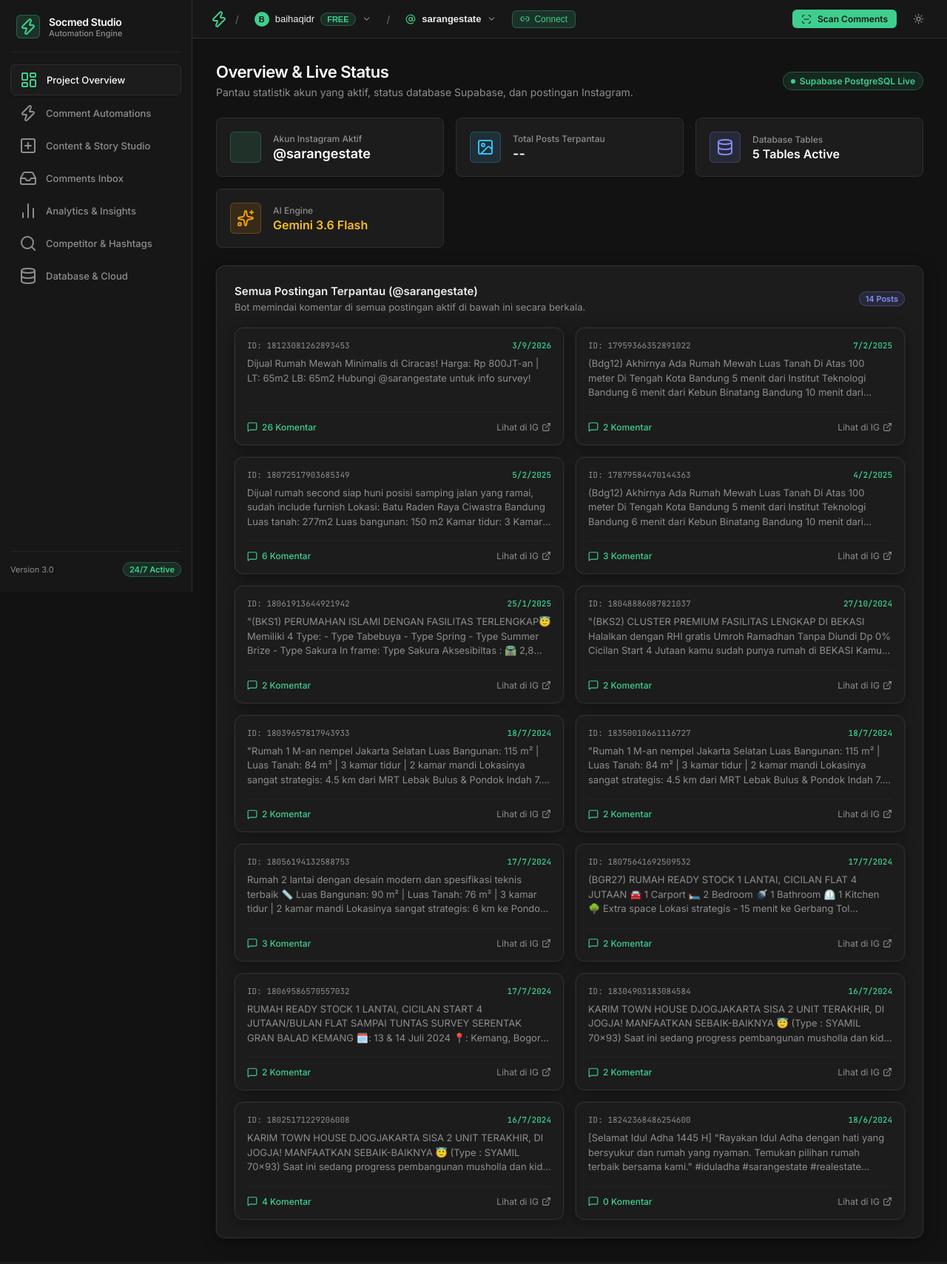
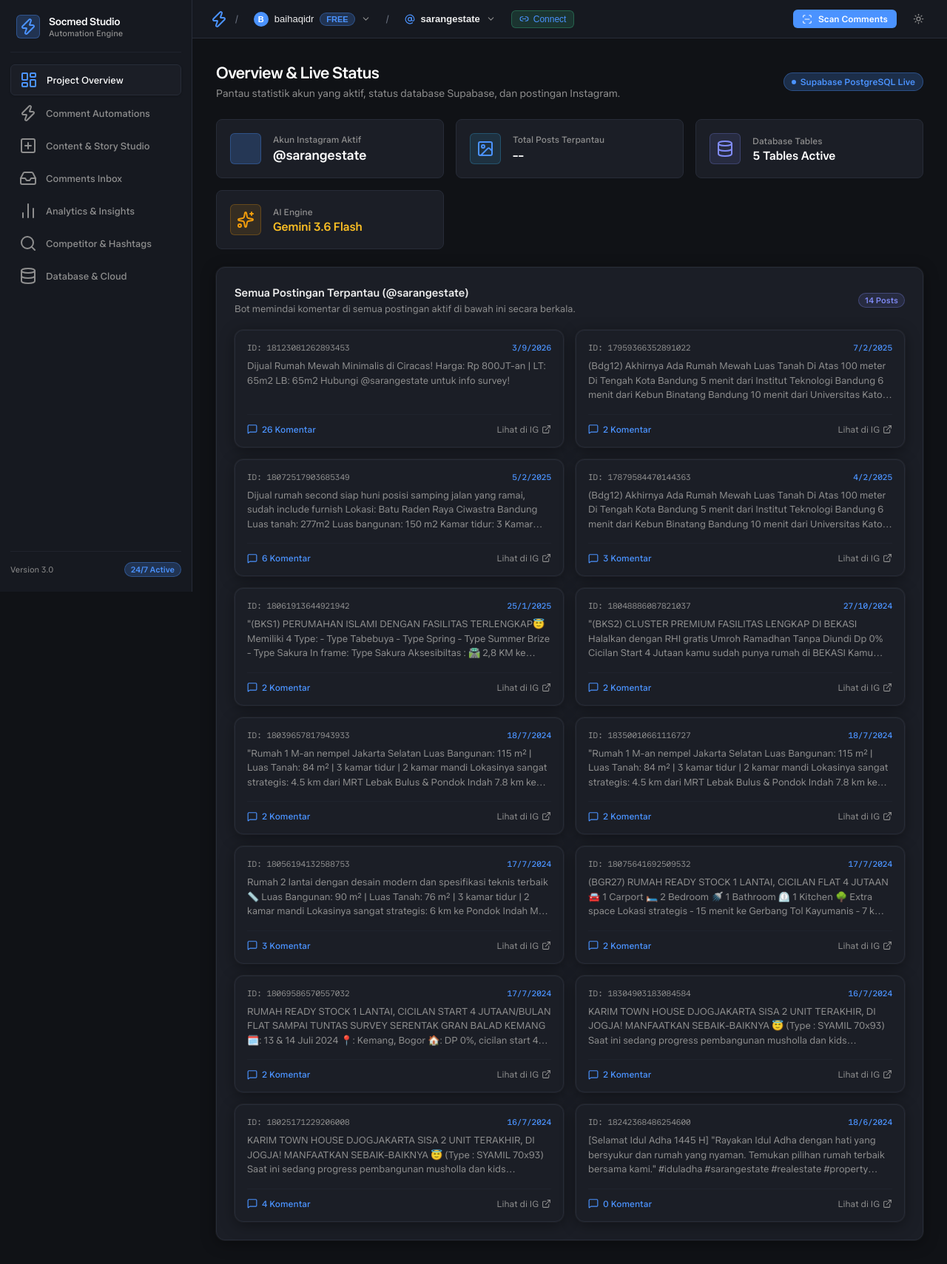
Before and after one commit to baihaqidr/socmed_automation, a Flask app: page / in a window 1280 px wide. Shown: the whole page at 74% size. Before the commit the page ends 1684 px from the top, so only its background shows below. Run offline with Flask 3, Linux system fonts and the light colour scheme; data that the repository does not hold is empty; some libraries are stand-ins or nearby versions.

Commit message:
feat(ui): adopt muse.ai signature electric blue accent and authentic Optimistic typography

```diff
--- a/static/css/simplifyer.css
+++ b/static/css/simplifyer.css
@@ -1,17 +1,35 @@
 /* ==========================================================================
-   SUPABASE DESIGN SYSTEM (DESIGN-supabase.md)
-   Engineered technical aesthetic with Emerald Green signature (#3ECF8E)
-   100% Lucide Icons Integration
+   MUSE.AI DESIGN SYSTEM ADAPTATION
+   Signature Muse.ai Electric Blue Accent (#4B93FF / #0066E2)
+   Authentic Optimistic AI Typography & 100% Lucide Icons Integration
    ========================================================================== */
 
-@import url('https://fonts.googleapis.com/css2?family=Inter:wght@300;400;500;600;700&family=JetBrains+Mono:wght@400;500;600&display=swap');
+/* Exact Muse.ai Optimistic AI Variable Webfonts */
+@font-face {
+  font-family: 'Optimistic Text';
+  src: url('/static/fonts/OptimisticAI.woff2') format('woff2');
+  font-weight: 300 700;
+  font-style: normal;
+  font-display: swap;
+}
+
+@font-face {
+  font-family: 'Optimistic Mono';
+  src: url('/static/fonts/OptimisticMono.woff2') format('woff2');
+  font-weight: 300 800;
+  font-style: normal;
+  font-display: swap;
+}
+
+@import url('https://fonts.googleapis.com/css2?family=Plus+Jakarta+Sans:wght@300;400;500;600;700;800&family=JetBrains+Mono:wght@400;500;600&display=swap');
 
 :root, [data-theme="dark"] {
-  /* Supabase Emerald Brand Tokens */
-  --primary: #3ECF8E;
-  --primary-deep: #24B47E;
-  --primary-soft: #4ADE80;
-  --on-primary: #171717; /* Signature dark ink on green button */
+  /* Muse.ai Signature Electric Blue Brand Tokens (Dark Mode) */
+  --primary: #4B93FF;
+  --primary-deep: #2B7FFF;
+  --primary-soft: #70BEFF;
+  --primary-glow: rgba(75, 147, 255, 0.22);
+  --on-primary: #FFFFFF; /* High-contrast crisp white on blue */
 
   /* Ink Palette */
   --ink: #171717;
@@ -22,28 +40,28 @@
   --on-dark: #EDEDED;
   --on-dark-bright: #FFFFFF;
 
-  /* Surfaces & Canvas (Supabase Studio Canvas Night) */
-  --canvas-night: #121212;
-  --canvas-night-soft: #171717;
-  --card-bg: #1C1C1C;
-  --card-surface: #222222;
-  --card-hover: #262626;
+  /* Surfaces & Canvas (Dark Canvas) */
+  --canvas-night: #101216;
+  --canvas-night-soft: #161920;
+  --card-bg: #1B1E26;
+  --card-surface: #222631;
+  --card-hover: #282D3A;
 
   /* Hairlines & Borders */
-  --border-color: #2E2E2E;
-  --border-subtle: #232323;
-  --border-focus: #3ECF8E;
+  --border-color: #272C38;
+  --border-subtle: #1F232D;
+  --border-focus: #4B93FF;
 
   /* Accents */
-  --accent-blue: #38BDF8;
+  --accent-blue: #4B93FF;
   --accent-purple: #818CF8;
   --accent-amber: #F59E0B;
   --accent-emerald: #10B981;
   --danger: #EF4444;
 
-  /* Typography */
-  --font-sans: 'Inter', -apple-system, BlinkMacSystemFont, 'Segoe UI', Roboto, sans-serif;
-  --font-mono: 'JetBrains Mono', ui-monospace, Menlo, Monaco, Consolas, monospace;
+  /* Typography (Muse.ai Official Optimistic Stack) */
+  --font-sans: 'Optimistic Text', 'Plus Jakarta Sans', -apple-system, BlinkMacSystemFont, 'Segoe UI', Roboto, sans-serif;
+  --font-mono: 'Optimistic Mono', 'JetBrains Mono', ui-monospace, Menlo, Monaco, Consolas, monospace;
 
   /* Spacing Scale */
   --spacing-xxs: 2px;
@@ -171,8 +190,8 @@ body {
   width: 32px;
   height: 32px;
   border-radius: var(--radius-sm);
-  background: rgba(62, 207, 142, 0.15);
-  border: 1px solid rgba(62, 207, 142, 0.3);
+  background: var(--primary-glow);
+  border: 1px solid rgba(75, 147, 255, 0.35);
   display: flex;
   align-items: center;
   justify-content: center;
@@ -507,10 +526,10 @@ body {
   justify-content: center;
 }
 
-.stat-icon.emerald {
-  background: rgba(62, 207, 142, 0.12);
+.stat-icon.emerald, .stat-icon.primary {
+  background: var(--primary-glow);
   color: var(--primary);
-  border: 1px solid rgba(62, 207, 142, 0.25);
+  border: 1px solid rgba(75, 147, 255, 0.3);
 }
 
 .stat-icon.blue {
@@ -641,10 +660,10 @@ body {
   font-weight: 600;
 }
 
-.pill-green, .badge-success {
-  background: rgba(62, 207, 142, 0.12);
+.pill-green, .badge-success, .pill-primary {
+  background: var(--primary-glow);
   color: var(--primary);
-  border: 1px solid rgba(62, 207, 142, 0.3);
+  border: 1px solid rgba(75, 147, 255, 0.35);
 }
 
 .pill-amber {
--- a/static/js/dashboard.js
+++ b/static/js/dashboard.js
@@ -366,7 +366,7 @@ async function loadPostRulesView() {
       <div style="display: flex; align-items: center; justify-content: space-between; margin-bottom: 20px; padding: 12px 18px; background: var(--canvas-night-soft); border-radius: var(--radius-sm); border: 1px solid var(--border-color); flex-wrap: wrap; gap: 12px;">
         <div style="display: flex; align-items: center; gap: 10px;">
           <span style="font-size: 13px; font-weight: 600; color: var(--on-dark);">Total: ${posts.length} Post</span>
-          <span class="pill-badge pill-green" style="font-size: 11px; padding: 3px 10px; display: inline-flex; align-items: center; gap: 5px; background: rgba(16, 185, 129, 0.15); color: #10B981; border: 1px solid rgba(16, 185, 129, 0.35);">
+          <span class="pill-badge pill-green" style="font-size: 11px; padding: 3px 10px; display: inline-flex; align-items: center; gap: 5px; background: var(--primary-glow); color: var(--primary); border: 1px solid var(--primary);">
             <i data-lucide="check-circle" style="width: 12px; height: 12px;"></i> ${savedCount} Postingan Aktif
           </span>
           <span class="pill-badge" style="font-size: 11px; padding: 3px 10px; display: inline-flex; align-items: center; gap: 5px; color: var(--ink-mute); border: 1px solid var(--border-subtle); background: var(--canvas-night);">
@@ -375,7 +375,7 @@ async function loadPostRulesView() {
         </div>
         <div style="display: flex; gap: 6px;">
           <button type="button" class="btn-ghost filter-btn-post active" id="btn-filter-all" onclick="filterPostCards('all')" style="font-size: 11px; padding: 4px 10px; border: 1px solid var(--border-subtle); border-radius: var(--radius-sm); color: var(--on-dark);">Semua (${posts.length})</button>
-          <button type="button" class="btn-ghost filter-btn-post" id="btn-filter-saved" onclick="filterPostCards('saved')" style="font-size: 11px; padding: 4px 10px; border: 1px solid rgba(16, 185, 129, 0.35); border-radius: var(--radius-sm); color: #10B981;">🟢 Hanya Aktif (${savedCount})</button>
+          <button type="button" class="btn-ghost filter-btn-post" id="btn-filter-saved" onclick="filterPostCards('saved')" style="font-size: 11px; padding: 4px 10px; border: 1px solid var(--border-color); border-radius: var(--radius-sm); color: var(--primary);">🔵 Hanya Aktif (${savedCount})</button>
           <button type="button" class="btn-ghost filter-btn-post" id="btn-filter-unsaved" onclick="filterPostCards('unsaved')" style="font-size: 11px; padding: 4px 10px; border: 1px solid var(--border-subtle); border-radius: var(--radius-sm); color: var(--ink-mute);">⚪ Belum Diatur (${unsavedCount})</button>
         </div>
       </div>
@@ -400,7 +400,7 @@ async function loadPostRulesView() {
       const isSaved = Boolean(rule && (rule.cta_link || rule.send_dm || rule.custom_reply || rule.trigger_keywords));
 
       const cardBorder = isSaved
-        ? 'border: 1.5px solid rgba(16, 185, 129, 0.45); border-left: 5px solid #10B981; background: rgba(16, 185, 129, 0.02);'
+        ? 'border: 1.5px solid rgba(75, 147, 255, 0.45); border-left: 5px solid var(--primary); background: var(--primary-glow);'
         : 'border: 1px solid var(--border-color); border-left: 4px solid var(--border-subtle);';
 
       const statusBadge = isSaved
@@ -437,7 +437,7 @@ async function loadPostRulesView() {
         : (replyMode === 'ai' ? '<span style="color: #FBBF24; display: inline-flex; align-items: center; gap: 4px;"><i data-lucide="sparkles" style="width: 11px; height: 11px;"></i> Gemini AI</span>' : `<span style="color: var(--on-dark);">💬 Balas: "${customReply ? (customReply.length > 35 ? customReply.slice(0, 35) + '...' : customReply) : 'Halo kak, link sudah dikirim...'}"</span>`);
 
       const dmSummary = sendDm
-        ? `<span style="color: #10B981; font-weight: 500;">✉️ DM: [ ${buttonText} ] ➡️ <span style="font-size: 11px; text-decoration: underline; color: var(--ink-mute);">${ctaLink ? ctaLink.replace('https://', '').slice(0, 25) : 'simplifyer.site'}</span></span>`
+        ? `<span style="color: var(--primary); font-weight: 500;">✉️ DM: [ ${buttonText} ] ➡️ <span style="font-size: 11px; text-decoration: underline; color: var(--ink-mute);">${ctaLink ? ctaLink.replace('https://', '').slice(0, 25) : 'simplifyer.site'}</span></span>`
         : '<span style="color: var(--ink-mute);">⚪ DM: Nonaktif</span>';
 
       return `
@@ -989,7 +989,7 @@ function updateMcPhonePreview() {
           <!-- Nested Brand Reply (Threaded) -->
           ${enablePublic ? `
             <div class="ig-threaded-reply">
-              <div style="width: 22px; height: 22px; border-radius: 50%; background: #10B981; display: flex; align-items: center; justify-content: center; font-weight: 700; color: #fff; font-size: 10px; flex-shrink: 0;">
+              <div style="width: 22px; height: 22px; border-radius: 50%; background: var(--primary); display: flex; align-items: center; justify-content: center; font-weight: 700; color: #fff; font-size: 10px; flex-shrink: 0;">
                 ${rawUser.charAt(0).toUpperCase()}
               </div>
               <div style="flex: 1;">
@@ -1954,7 +1954,7 @@ function applyScraperSortFilter() {
         <!-- AUTHOR HEADER -->
         <div style="display: flex; align-items: center; justify-content: space-between; margin-bottom: 10px; padding-bottom: 8px; border-bottom: 1px solid var(--border-subtle);">
           <a href="https://www.instagram.com/${authorUsername}/" target="_blank" style="display: flex; align-items: center; gap: 8px; text-decoration: none; overflow: hidden;">
-            <div style="width: 24px; height: 24px; border-radius: 50%; background: linear-gradient(135deg, #10B981, #3B82F6); display: flex; align-items: center; justify-content: center; color: #FFF; font-weight: 700; font-size: 11px; flex-shrink: 0;">
+            <div style="width: 24px; height: 24px; border-radius: 50%; background: linear-gradient(135deg, var(--primary), #818CF8); display: flex; align-items: center; justify-content: center; color: #FFF; font-weight: 700; font-size: 11px; flex-shrink: 0;">
               ${authorUsername[0].toUpperCase()}
             </div>
             <span style="font-size: 12px; font-weight: 600; color: var(--on-dark); white-space: nowrap; overflow: hidden; text-overflow: ellipsis;">
--- a/templates/index.html
+++ b/templates/index.html
@@ -4,7 +4,10 @@
   <meta charset="UTF-8">
   <meta name="viewport" content="width=device-width, initial-scale=1.0">
   <title>Socmed Automation - Supabase Studio</title>
-  <link rel="stylesheet" href="/static/css/simplifyer.css?v=4.4">
+  <link rel="preconnect" href="https://fonts.googleapis.com">
+  <link rel="preconnect" href="https://fonts.gstatic.com" crossorigin>
+  <link href="https://fonts.googleapis.com/css2?family=Plus+Jakarta+Sans:wght@300;400;500;600;700;800&family=JetBrains+Mono:wght@400;500;600&display=swap" rel="stylesheet">
+  <link rel="stylesheet" href="/static/css/simplifyer.css?v=5.0">
   <!-- Lucide Icons Official CDN (lucide.dev) -->
   <script src="https://unpkg.com/lucide@latest"></script>
 </head>
@@ -173,7 +176,7 @@
             </div>
             <div style="display: flex; gap: 10px;">
               <span class="pill-badge pill-green" style="font-size: 12px; padding: 4px 10px;">
-                <span style="width: 6px; height: 6px; border-radius: 50%; background: #3ECF8E; display: inline-block; margin-right: 6px;"></span> Supabase PostgreSQL Live
+                <span style="width: 6px; height: 6px; border-radius: 50%; background: var(--primary); display: inline-block; margin-right: 6px;"></span> Supabase PostgreSQL Live
               </span>
             </div>
           </div>
@@ -181,7 +184,7 @@
           <!-- Stats Grid -->
           <div class="stats-grid">
             <div class="stat-card">
-              <div class="stat-icon emerald">
+              <div class="stat-icon primary">
                 <i data-lucide="instagram"></i>
               </div>
               <div>
```
Also changed, not shown: other parts of static/css/simplifyer.css (+26 -18 lines), static/fonts/OptimisticAI.woff2 (added), static/fonts/OptimisticMono.woff2 (added).
